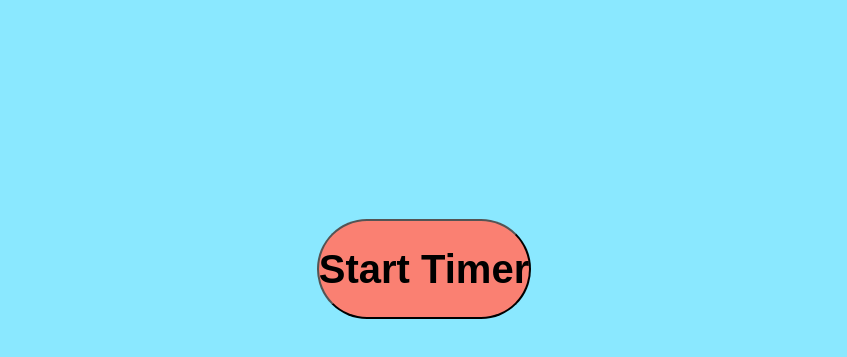
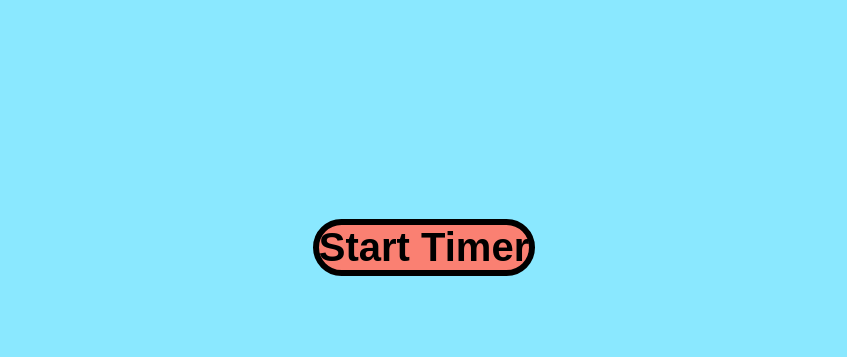
Before and after one commit to stushar12/day5-homework1, a plain HTML site: page index.html in a window 1280 px wide. Shown: the part 481-838 px from the top of the page, without its empty margins (216-1063 px from the left). Before the commit the page ends 800 px from the top, so only its background shows below. Drawn offline with Linux system fonts and the light colour scheme.

Commit message:
Add files via upload

```diff
--- a/style.css
+++ b/style.css
@@ -50,7 +50,9 @@
     font-size: 40px;
     font-weight: bold;
     font-family: Arial, Helvetica, sans-serif;
-    border-radius: 500px;
+    border-radius: 100px;
     margin-top: -100px;
+    margin-bottom: 100px;
     cursor: pointer;
+    border: 6px solid black;
 }
```
